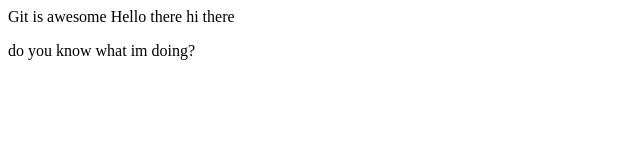
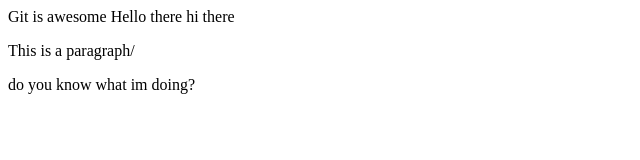
Before and after one commit to solomonmuir/gitproject, a plain HTML site: page index.html in a window 1280 px wide. Shown: the whole page, without its empty margins (0-640 px from the left). Drawn offline with Linux system fonts and the light colour scheme.

Commit message:
added paragraph
we updated index.html file from GitHub

```diff
--- a/index.html
+++ b/index.html
@@ -8,6 +8,7 @@
 <body>
     <hl>Git is awesome Hello there</hl>
 <hl>hi there</hl>
+    <p>This is a paragraph/<p>
     <p>do you know what im doing?</p>
 </body>
 
```
